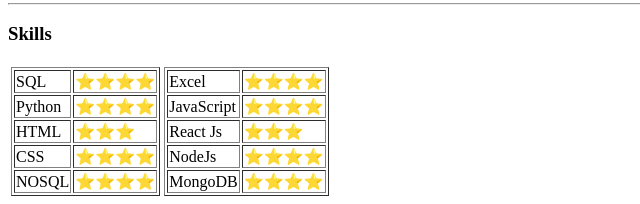
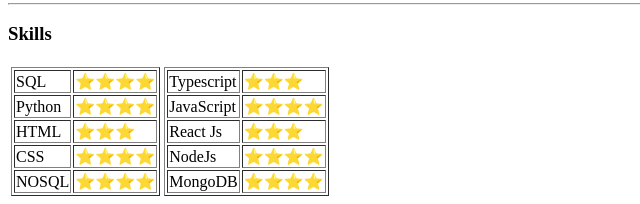
Before and after one commit to ashokpandiyana/CV, a plain HTML site: page index.html in a window 1280 px wide. Shown: the part 834-1038 px from the top of the page, 0-640 px from the left. Drawn offline with Linux system fonts and the light colour scheme.

Commit message:
Update index.html

```diff
--- a/index.html
+++ b/index.html
@@ -100,8 +100,8 @@
       <td>
         <table border=1>
           <tr>
-            <td>Excel</td>
-            <td>⭐⭐⭐⭐</td>
+            <td>Typescript</td>
+            <td>⭐⭐⭐</td>
           </tr>
           <tr>
             <td>JavaScript</td>
```
